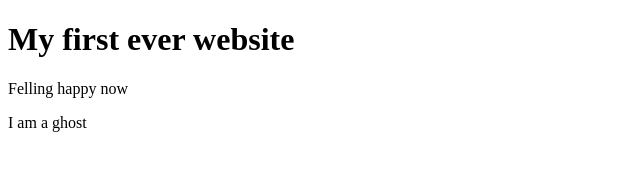
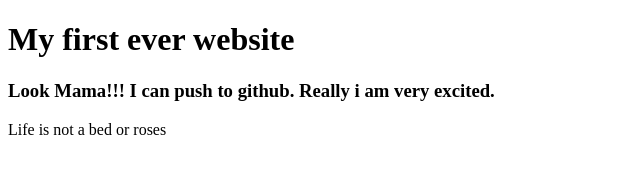
Before and after one commit to Ohidulcoder/my-first-website, a plain HTML site: page index.html in a window 1280 px wide. Shown: the whole page, without its empty margins (0-640 px from the left). Drawn offline with Linux system fonts and the light colour scheme.

Commit message:
learn github

```diff
--- a/index.html
+++ b/index.html
@@ -8,7 +8,7 @@
 </head>
 <body>
    <h1>My first ever website</h1>
-   <p>Felling happy now</p>
-   <p>I am a ghost</p>
+   <h3>Look Mama!!! I can push to github. Really i am very excited.</h3>
+   <p>Life is not a bed or roses</p>
 </body>
 </html>
```
